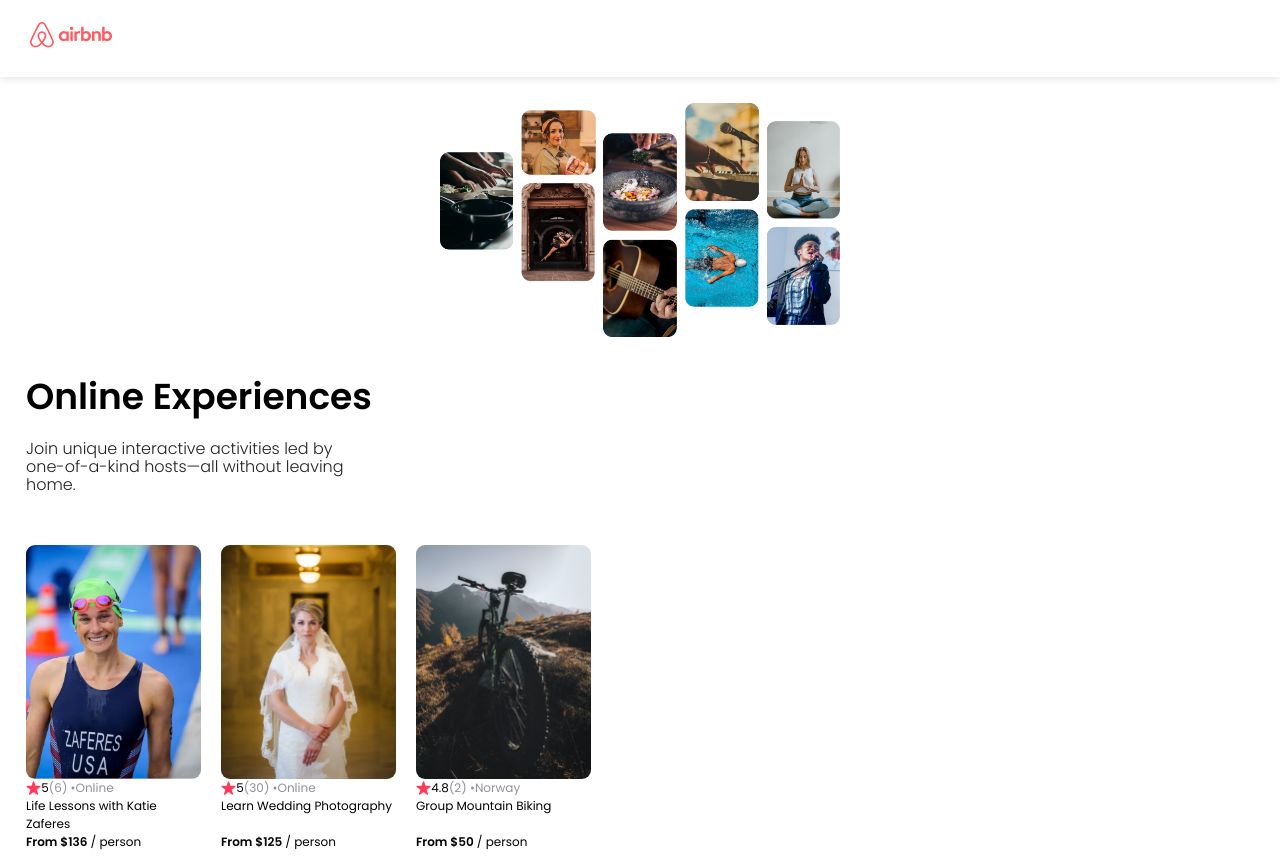
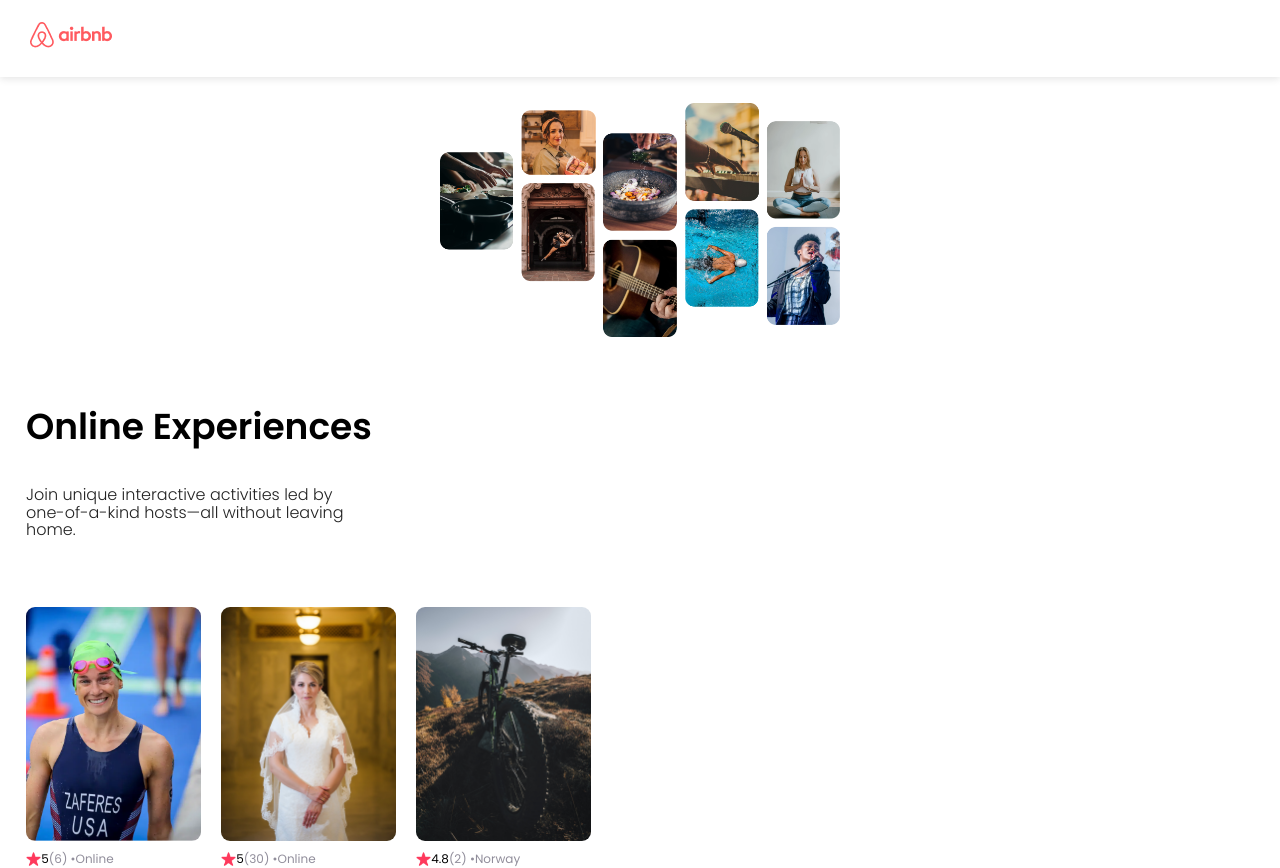
Before and after one commit to Aboubakr06/scrimba_Air-Bnb, a React (Vite) app: page / in a window 1280 px wide. Shown: the top 868 px of the page. Built offline with nearby package versions, Linux system fonts and the light colour scheme.

Commit message:
add cards with map() data.jsx

```diff
--- a/src/index.css
+++ b/src/index.css
@@ -1,8 +1,6 @@
 @import url('https://fonts.googleapis.com/css2?family=Poppins:wght@300;400;600&display=swap');
 
 *{
-  margin: 0;
-  padding: 0;
   box-sizing: border-box;
 }
 
@@ -14,6 +12,10 @@
   font-weight: 400;
   font-family : 'Poppins', sans-serif;
 
+}
+
+body {
+  margin: 0;
 }
 
 .nav-bar {
@@ -69,6 +71,7 @@ section {
 .card-image {
   width: 100%;
   border-radius: 9px;
+  margin-bottom: 9px;
 }
 
 .card-title {
```
